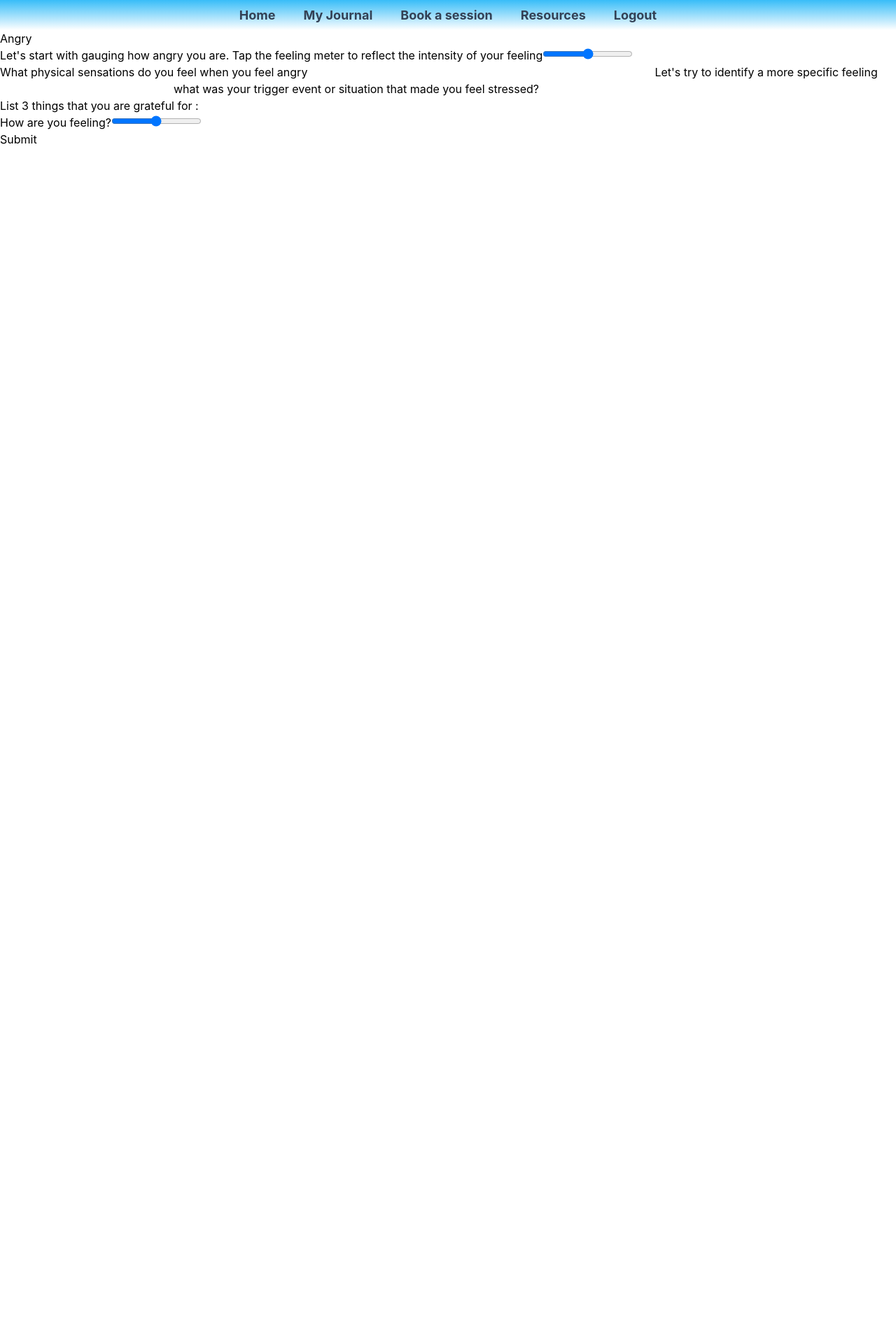
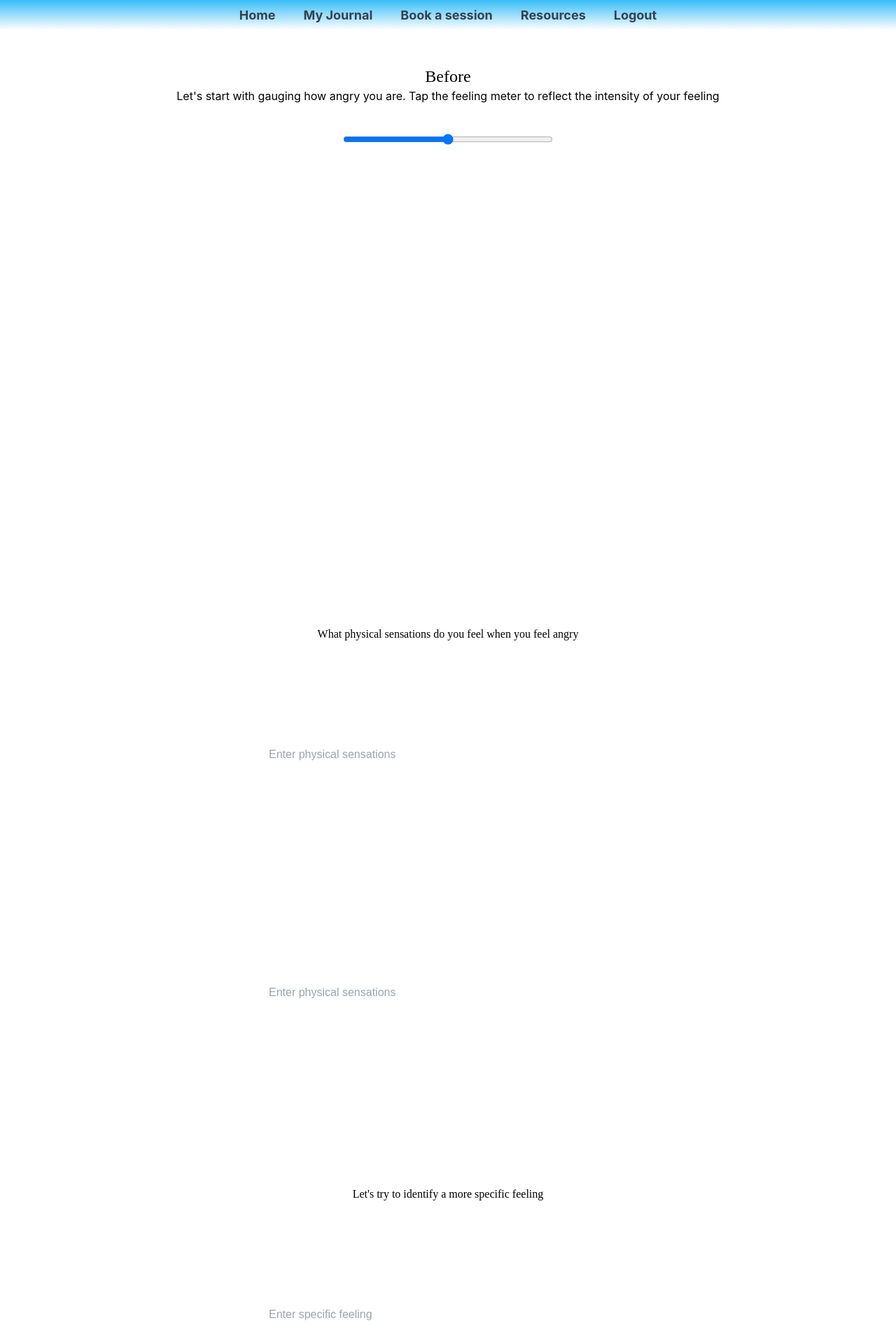
Before and after one commit to Jagruti-Bhat/happy_minds, a React (Create React App) app in the folder frontend/: page /Angry in a window 1280 px wide. Shown: the top 1920 px of the page at 70% size. Before the commit the page ends 800 px from the top, so only its background shows below. Built offline with nearby package versions, Linux system fonts and the light colour scheme.

Commit message:
sos added

```diff
--- a/frontend/package.json
+++ b/frontend/package.json
@@ -10,7 +10,7 @@
     "react": "^18.2.0",
     "react-dom": "^18.2.0",
     "react-router-dom": "^6.8.1",
-    "react-scripts": "5.0.1",
+    "react-scripts": "^5.0.1",
     "web-vitals": "^2.1.4"
   },
   "scripts": {
--- a/frontend/public/index.html
+++ b/frontend/public/index.html
@@ -24,7 +24,7 @@
       work correctly both with client-side routing and a non-root public URL.
       Learn how to configure a non-root public URL by running `npm run build`.
     -->
-    <title>React App</title>
+    <title>Happy Minds</title>
   </head>
   <body>
     <noscript>You need to enable JavaScript to run this app.</noscript>
--- a/frontend/src/components/SOSitem.jsx
+++ b/frontend/src/components/SOSitem.jsx
@@ -39,77 +39,102 @@ const SOSitem = ({mood}) => {
   return (
     <div>
         <form onSubmit={handleSubmit}>
-             <section>
+             <section className='text-center '>
+             <section className='h-screen'>
                 <div>
-                <label>
+                <h2 className='before text-2xl'>Before</h2>
+                <label className='text-justify-center meter-text'>
                     Let's start with gauging how {mood} you are.
                     Tap the feeling meter to reflect the intensity of
                     your feeling
-                <input
+                    <br></br>
+                <input className='slider'
                 type="range"
                 name="intensityB"
                 onChange={handleChange}
                 value={input.intensityB || ""} />
-                <p>{input.intensityB}</p>
+                <p className='number'>{input.intensityB}</p>
                 </label>
                 </div>
+                </section>
 
-                <div>
-                   <label>
+               <section className='h-screen'>
+
+                   <label className='identify text-md'>
                     What physical sensations do you feel when you feel {mood}
-                   <input
+                   <br></br>
+                   <input className='input-class1 h-2/5 w-2/5'
                     type="text"
+                    placeholder='Enter physical sensations'
                     name="physicalSensations"
                     value={sinput.physicalSensations || ""}
                     onChange={sHandleChange}
-                     />
+                     /><br></br>
                    </label>
-                     <input
+                     <input className='input-class1 h-2/5 w-2/5'
                      type="text"
+                     placeholder='Enter physical sensations'
                      name="exercise"
                      value={sinput.exercise || ""}
                      onChange={sHandleChange}
-                      />
-                     <label>
+                      /><br></br>
+                      </section>
+                      <section className='h-screen'>
+                     <label className='identify text-md '>
                         Let's try to identify a more specific feeling
-                     <input
+                     <br></br>
+                     <input className='input-class2 h-2/5 w-2/5'
                       type="text"
                       name="specifiedFeeling"
+                      placeholder='Enter specific feeling'
                       value= {sinput.specifiedFeeling || ""}
                       onChange={sHandleChange} />
-                     </label>
-                     <label>what was your trigger event or situation
-                        that made you feel stressed?
-                     <input
+                     </label><br></br>
+                     </section>
+                     <section className='h-screen'>
+                     <label className='identify text-md'>What was your trigger event or situation
+                        that made you feel stressed?<br></br>
+                     <input className='input-class3 h-2/5 w-2/5'
                       type="text"
                       name="triggerEvent"
+                      placeholder='Enter trigger event'
                       value ={sinput.triggerEvent || ""}
                       onChange={sHandleChange} />
                      </label>
-                </div>
-                <div>
-                   <label>
-                    List 3 things that you are grateful for :
-                   <input
+                     </section>
+
+                <section className='h-screen'>
+                <div >
+                   <label className='identify text-md'>
+                    List 3 things that you are grateful for :<br></br>
+                   <input className='input-class4 h-1/2 w-1/2'
                     type="text"
                     name="grateful"
+                    placeholder='You are grateful for'
                     value={input.grateful || ""}
                     onChange={handleChange} />
                    </label>
                 </div>
+                </section>
                 <div>
-                <label>
+
+                <label><h2 className='after text-2xl'>After</h2>
                     How are you feeling?
-                <input
+                    <br></br>
+                <input className='slider'
                 type="range"
                 name="intensityE"
                 onChange={handleChange}
                 value={input.intensityBE || ""} />
-                <p>{input.intensityE}</p>
+                <p className='number'>{input.intensityE}</p>
                 </label>
                 </div>
-            </section>
-            <input type="submit" />
+                            </section>
+            <div className="flex justify-center items-center mt-8 pb-8">
+                <button className="bg-blue-500 rounded-md h-10 w-16" type="submit"> Submit </button>
+              </div>
+
+            {/* <input type="submit" /> */}
 
         </form>
 
--- a/frontend/src/components/sos/Angry.jsx
+++ b/frontend/src/components/sos/Angry.jsx
@@ -3,7 +3,7 @@ import SOSitem from '../SOSitem'
 
 const Angry = () => {
   return (
-    <div>Angry
+    <div>
         <SOSitem mood="angry" />
     </div>
   )
--- a/frontend/src/index.css
+++ b/frontend/src/index.css
@@ -88,3 +88,62 @@ code {
   padding:20px;
   margin-top:50px;
 }
+
+.slider{
+  width: 300px;
+  height: 100px;
+}
+
+
+.before{
+  margin-top: 50px;
+  font-family: 'Tilt Warp';
+}
+
+.after{
+  margin-top: 80px;
+  font-family: 'Tilt Warp';
+}
+
+.number{
+  font-family: 'Tilt Warp';
+  margin-top: 0;
+  margin-bottom: 30px;
+}
+
+.meter-text{
+  margin-top: 20px;
+}
+
+.identify{
+  margin-top: 80px;
+  margin-bottom: 80px;
+  font-family: 'Tilt Warp';
+}
+
+.identify-div{
+  margin-top: 50px;
+  margin-bottom: 80px;
+}
+
+.input-class1{
+  font-family: Arial, Helvetica, sans-serif;
+  margin-bottom: 20px;
+}
+
+.input-class2{
+  font-family: Arial, Helvetica, sans-serif;
+  margin-bottom: 50px;
+  /* margin-top:30px; */
+}
+
+.input-class4{
+  font-family: Arial, Helvetica, sans-serif;
+  margin-bottom: 50px;
+  /* margin-top:30px; */
+}
+
+.input-class3{
+  font-family: Arial, Helvetica, sans-serif;
+
+}
```
Also changed, not shown: 2 other files (tests, documents, lock files or other folders).
